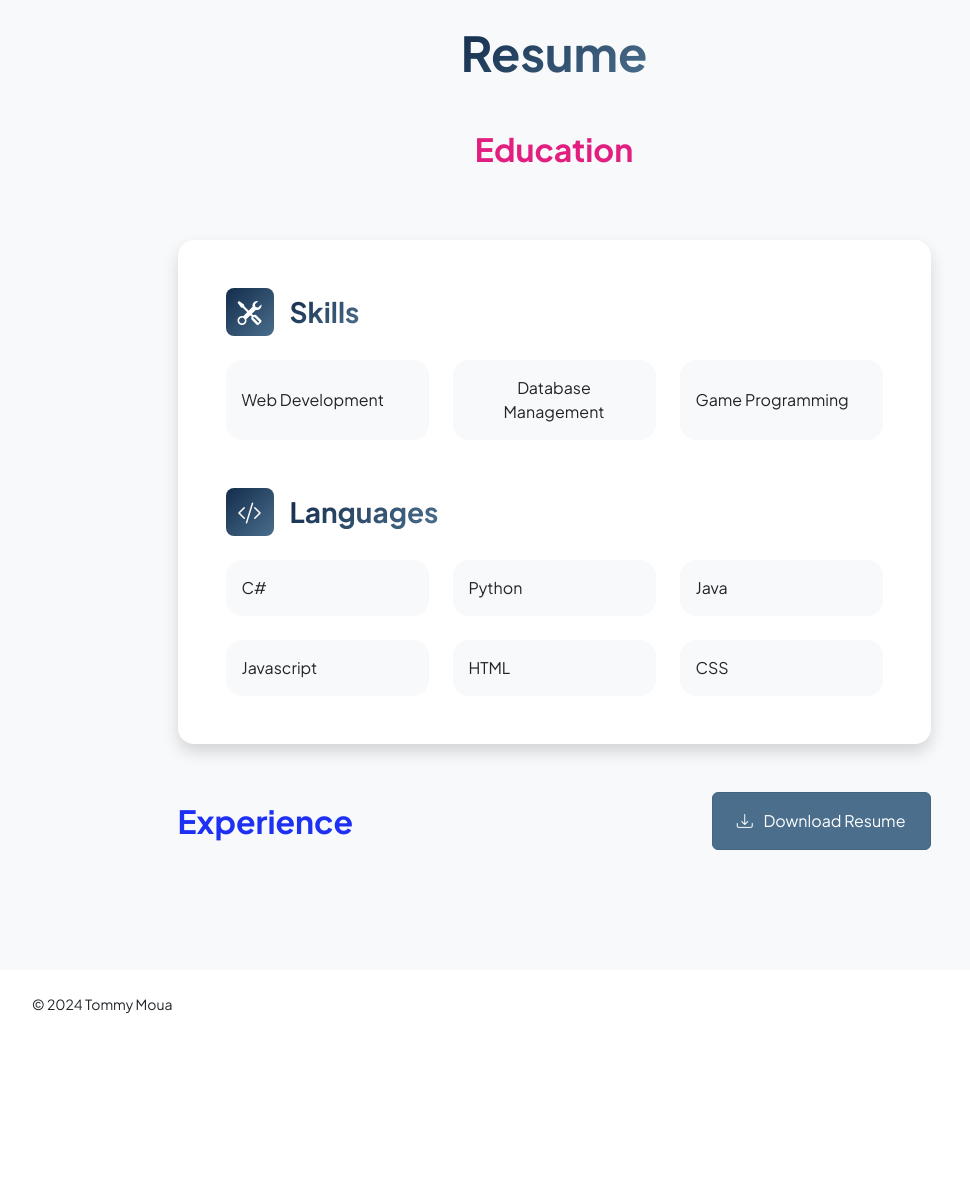
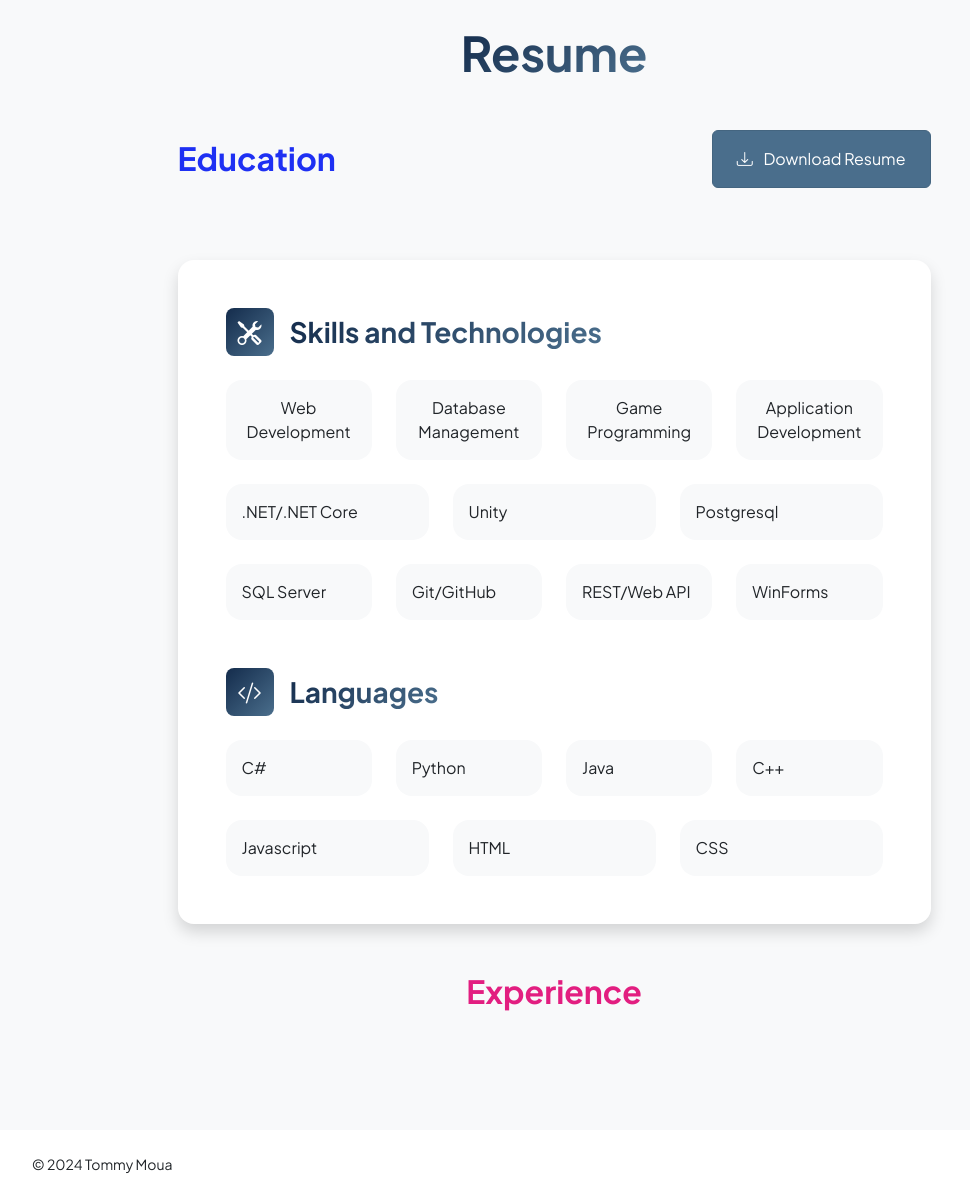
Before and after one commit to tmoua96/portfolio-website, a Django app: page /resume/ in a window 1280 px wide. Shown: the part 72-1271 px from the top of the page, without its empty margins (86-1056 px from the left). Before the commit the page ends 1085 px from the top, so only its background shows below. Run offline with Django 5.2, Linux system fonts and the light colour scheme; data that the repository does not hold is empty; some libraries are stand-ins or nearby versions.

Commit message:
Reordered education and experience and removed start year for education. Added skills and technologies in resume.

```diff
--- a/portfolio/main/templates/resume.html
+++ b/portfolio/main/templates/resume.html
@@ -17,7 +17,17 @@ Portfolio - Resume
                 <div class="col-lg-11 col-xl-9 col-xxl-8">
                     <!-- Education Section-->
                     <section>
-                        <h2 class="text-secondary fw-bolder mb-4">Education</h2>
+                        {% comment %} <h2 class="text-secondary fw-bolder mb-4">Education</h2> {% endcomment %}
+                        <div class="d-flex align-items-center justify-content-between mb-4">
+                            <h2 class="text-primary fw-bolder mb-0">Education</h2>
+                            <!-- Download resume button-->
+                            <a class="btn btn-primary px-4 py-3"
+                            href="{% static 'documents/Resume - Tommy Moua.pdf' %}"
+                            download>
+                                <div class="d-inline-block bi bi-download me-2"></div>
+                                Download Resume
+                            </a>
+                        </div>
                         <!-- Education Card -->
                          {% for school in schools %}
                         <div class="card shadow border-0 rounded-4 mb-5">
@@ -25,7 +35,7 @@ Portfolio - Resume
                                 <div class="row align-items-center gx-5">
                                     <div class="col text-center text-lg-start mb-4 mb-lg-0">
                                         <div class="bg-light p-4 rounded-4">
-                                            <div class="text-secondary fw-bolder mb-2">{{school.start_year}} - {{school.end_year}}</div>
+                                            <div class="text-primary fw-bolder mb-2">{{school.end_year}}</div>
                                             <div class="mb-2">
                                                 <div class="small fw-bolder">{{school.name}}</div>
                                                 <div class="small text-muted">{{school.city}}, {{school.state}}</div>
@@ -53,18 +63,25 @@ Portfolio - Resume
                                 <div class="mb-5">
                                     <div class="d-flex align-items-center mb-4">
                                         <div class="feature bg-primary bg-gradient-primary-to-secondary text-white rounded-3 me-3"><i class="bi bi-tools"></i></div>
-                                        <h3 class="fw-bolder mb-0"><span class="text-gradient d-inline">Skills</span></h3>
+                                        <h3 class="fw-bolder mb-0"><span class="text-gradient d-inline">Skills and Technologies</span></h3>
                                     </div>
-                                    <div class="row row-cols-1 row-cols-md-3 mb-4">
+                                    <div class="row row-cols-1 row-cols-md-4 mb-4">
                                         <div class="col mb-4 mb-md-0"><div class="d-flex align-items-center bg-light rounded-4 p-3 h-100">Web Development</div></div>
                                         <div class="col mb-4 mb-md-0"><div class="d-flex align-items-center bg-light rounded-4 p-3 h-100">Database Management</div></div>
                                         <div class="col"><div class="d-flex align-items-center bg-light rounded-4 p-3 h-100">Game Programming</div></div>
+                                        <div class="col mb-4 mb-md-0"><div class="d-flex align-items-center bg-light rounded-4 p-3 h-100">Application Development</div></div>
                                     </div>
-                                    {% comment %} <div class="row row-cols-1 row-cols-md-3">
-                                        <div class="col mb-4 mb-md-0"><div class="d-flex align-items-center bg-light rounded-4 p-3 h-100">Network Security</div></div>
-                                        <div class="col mb-4 mb-md-0"><div class="d-flex align-items-center bg-light rounded-4 p-3 h-100">Adobe Software Suite</div></div>
-                                        <div class="col"><div class="d-flex align-items-center bg-light rounded-4 p-3 h-100">User Interface Design</div></div>
-                                    </div> {% endcomment %}
+                                    <div class="row row-cols-1 row-cols-md-3 mb-4">
+                                        <div class="col mb-4 mb-md-0"><div class="d-flex align-items-center bg-light rounded-4 p-3 h-100">.NET/.NET Core</div></div>
+                                        <div class="col mb-4 mb-md-0"><div class="d-flex align-items-center bg-light rounded-4 p-3 h-100">Unity</div></div>
+                                        <div class="col"><div class="d-flex align-items-center bg-light rounded-4 p-3 h-100">Postgresql</div></div>
+                                    </div>
+                                    <div class="row row-cols-1 row-cols-md-4">
+                                        <div class="col mb-4 mb-md-0"><div class="d-flex align-items-center bg-light rounded-4 p-3 h-100">SQL Server</div></div>
+                                        <div class="col mb-4 mb-md-0"><div class="d-flex align-items-center bg-light rounded-4 p-3 h-100">Git/GitHub</div></div>
+                                        <div class="col mb-4 mb-md-0"><div class="d-flex align-items-center bg-light rounded-4 p-3 h-100">REST/Web API</div></div>
+                                        <div class="col"><div class="d-flex align-items-center bg-light rounded-4 p-3 h-100">WinForms</div></div>
+                                    </div>
                                 </div>
                                 <!-- Languages list-->
                                 <div class="mb-0">
@@ -72,10 +89,11 @@ Portfolio - Resume
                                         <div class="feature bg-primary bg-gradient-primary-to-secondary text-white rounded-3 me-3"><i class="bi bi-code-slash"></i></div>
                                         <h3 class="fw-bolder mb-0"><span class="text-gradient d-inline">Languages</span></h3>
                                     </div>
-                                    <div class="row row-cols-1 row-cols-md-3 mb-4">
+                                    <div class="row row-cols-1 row-cols-md-4 mb-4">
                                         <div class="col mb-4 mb-md-0"><div class="d-flex align-items-center bg-light rounded-4 p-3 h-100">C#</div></div>
                                         <div class="col mb-4 mb-md-0"><div class="d-flex align-items-center bg-light rounded-4 p-3 h-100">Python</div></div>
-                                        <div class="col"><div class="d-flex align-items-center bg-light rounded-4 p-3 h-100">Java</div></div>
+                                        <div class="col mb-4 mb-md-0"><div class="d-flex align-items-center bg-light rounded-4 p-3 h-100">Java</div></div>
+                                        <div class="col"><div class="d-flex align-items-center bg-light rounded-4 p-3 h-100">C++</div></div>
                                     </div>
                                     <div class="row row-cols-1 row-cols-md-3">
                                         <div class="col mb-4 mb-md-0"><div class="d-flex align-items-center bg-light rounded-4 p-3 h-100">Javascript</div></div>
@@ -88,16 +106,10 @@ Portfolio - Resume
                     </section>
                     <!-- Experience Section-->
                     <section>
-                        <div class="d-flex align-items-center justify-content-between mb-4">
+                        {% comment %} <div class="d-flex align-items-center justify-content-between mb-4">
                             <h2 class="text-primary fw-bolder mb-0">Experience</h2>
-                            <!-- Download resume button-->
-                            <a class="btn btn-primary px-4 py-3"
-                            href="{% static 'documents/Resume - Tommy Moua.pdf' %}"
-                            download>
-                                <div class="d-inline-block bi bi-download me-2"></div>
-                                Download Resume
-                            </a>
-                        </div>
+                        </div> {% endcomment %}
+                        <h2 class="text-secondary fw-bolder mb-4">Experience</h2>
                         <!-- Experience Card -->
                          {% for job in jobs %}
                          <div class="card shadow border-0 rounded-4 mb-5">
@@ -105,7 +117,7 @@ Portfolio - Resume
                                  <div class="row align-items-center gx-5">
                                      <div class="col text-center text-lg-start mb-4 mb-lg-0">
                                          <div class="bg-light p-4 rounded-4">
-                                             <div class="text-primary fw-bolder mb-2">{{job.start_year}} - {{job.end_year}}</div>
+                                             <div class="text-secondary fw-bolder mb-2">{{job.start_year}} - {{job.end_year}}</div>
                                              <div class="small fw-bolder">{{job.title}}</div>
                                              <div class="small text-muted">{{job.company}}</div>
                                              <div class="small text-muted">{{job.city}}, {{job.state}}</div>
--- a/portfolio/main/views.py
+++ b/portfolio/main/views.py
@@ -12,7 +12,8 @@ def home(request):
 def resume(request):
     try:
         jobs = Job.objects.all()
-        schools = School.objects.all().order_by("-end_year")
+        schools_query = School.objects.all().order_by("-end_year")
+        schools = [schools_query[0]] if len(schools_query) > 0 else []
     except OperationalError:
         jobs = []
         schools = []
```
